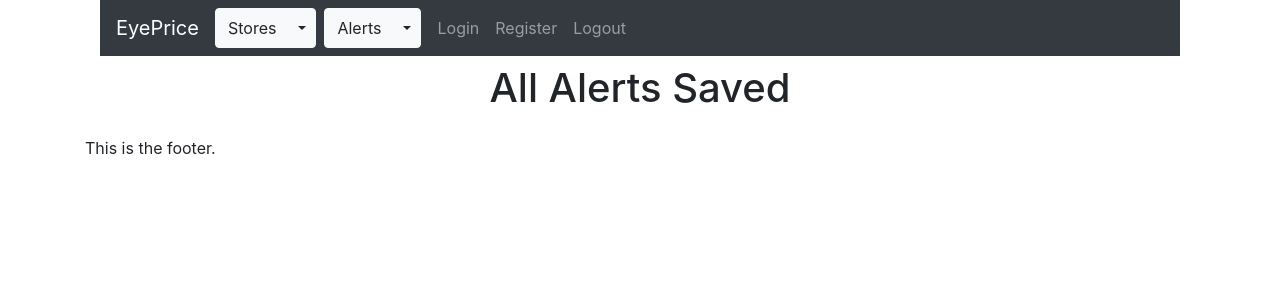
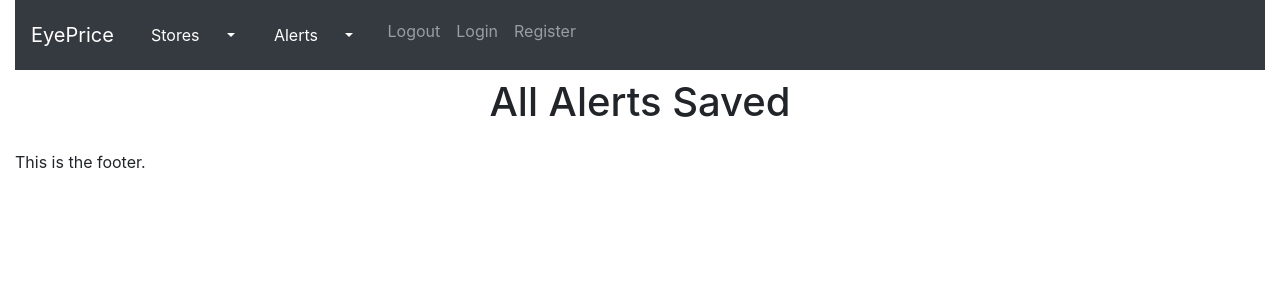
Before and after one commit to hank0cean/EyePrice, a Flask app: page /alerts/ in a window 1280 px wide. Shown: the top 300 px of the page. Run offline with Flask 2, Linux system fonts and the light colour scheme; the visitor is signed in with stand-in values (Sample User, id 1); data that the repository does not hold is empty; some libraries are stand-ins or nearby versions.

Commit message:
navbar update

```diff
--- a/src/templates/base.html
+++ b/src/templates/base.html
@@ -9,10 +9,10 @@
         <title>Title</title>
     </head>
     <body>
-        <div class="container navbar-group">
-            {% include 'navbar.html' %}
-        </div>
-        <div class="container messages-group">
+
+        {% include 'navbar.html' %}
+
+        <div class="container-fluid messages-group">
             {% with messages = get_flashed_messages(with_categories=true) %}
                 {% if messages %}
                     {% for category, message in messages %}
@@ -23,11 +23,11 @@
                 {% endif %}
             {% endwith %}
         </div>
-        <div class="content container body-group" style="display: flex; justify-content: center;">
+        <div class="content container-fluid body-group" style="display: flex; justify-content: center;">
             {% block content %}
             {% endblock %}
         </div>
-        <div class="container footer-group">
+        <div class="container-fluid footer-group">
             {% include 'footer.html' %}
         </div>
 
--- a/src/templates/navbar.html
+++ b/src/templates/navbar.html
@@ -1,15 +1,16 @@
-<div class="container navbar-group">
-    <nav class="navbar navbar-expand-lg navbar-dark bg-dark mb-2">
+<div class="container-fluid">
+    <header class="navbar navbar-expand-sm navbar-dark bg-dark mb-2 bd-navbar">
         <a class="navbar-brand" href='/'>EyePrice</a>
         <button class="navbar-toggler" type="button" data-toggle="collapse" data-target="#navbarNavAltMarkup"
-                aria-controls="navbarNavAltMarkup" aria-expanded="false" aria-label="Toggle navigation">
+                aria-controls="navbarNavAltMarkup" aria-expanded="true" aria-label="Toggle navigation">
             <span class="navbar-toggler-icon"></span>
         </button>
         <div id="navbarNavAltMarkup" class="collapse navbar-collapse">
-            <div class="navbar-nav">
-                <div class="btn-group mr-2">
-                    <button class="btn btn-light" type="button" href="{{ url_for('stores.all_stores')}}">Stores</button>
-                    <button type="button" class="btn btn-light dropdown-toggle dropdown-toggle-split" data-toggle="dropdown" aria-haspopup="true" aria-expanded="false">
+            <div class="navbar-nav-scroll">
+                <ul class="navbar-nav mr-auto">
+                    <li class="nav-item dropdown m-2">
+                        <button class="btn btn-dark" type="button" href="{{ url_for('stores.all_stores')}}">Stores</button>
+                        <button type="button" class="btn btn-dark dropdown-toggle dropdown-toggle-split" data-toggle="dropdown" aria-haspopup="true" aria-expanded="false">
                             <span class="sr-only">Toggle Dropdown</span>
                         </button>
                         <div class="dropdown-menu dropdown-menu-left dropdown-menu-sm-right">
@@ -17,22 +18,31 @@
                             <div class="dropdown-divider"></div>
                             <a class="dropdown-item" href="{{ url_for('stores.all_stores') }}">Browse All</a>
                         </div>
-                </div>
-                <div class="btn-group mr-2">
-                    <button class="btn btn-light" type="button" href="{{ url_for('alerts.all_alerts')}}">Alerts</button>
-                    <button type="button" class="btn btn-light dropdown-toggle dropdown-toggle-split" data-toggle="dropdown" aria-haspopup="true" aria-expanded="false">
+                    </li>
+                    <li class="nav-item dropdown m-2">
+                        <button class="btn btn-dark" type="button" href="{{ url_for('alerts.all_alerts')}}">Alerts</button>
+                        <button type="button" class="btn btn-dark dropdown-toggle dropdown-toggle-split" data-toggle="dropdown" aria-haspopup="true" aria-expanded="false">
                             <span class="sr-only">Toggle Dropdown</span>
                         </button>
-                    <div class="dropdown-menu dropdown-menu-left dropdown-menu-sm-right">
+                        <div class="dropdown-menu dropdown-menu-lg-left">
                             <a class="dropdown-item" href="{{ url_for('alerts.new_alert') }}">New Alert</a>
                             <div class="dropdown-divider"></div>
                             <a class="dropdown-item" href="{{ url_for('alerts.all_alerts') }}">Browse All</a>
                         </div>
+                    </li>
+                </ul>
             </div>
-                <a class="nav-item nav-link" href="/users/login">Login</a>
-                <a class="nav-item nav-link" href="/users/register">Register</a>
-                <a class="nav-item nav-link" href="/users/logout">Logout</a>
+            <ul class="navbar-nav mb-2 ml-2">
+                <li class="nav-item">
+                    <a class="nav-link" href="/users/logout">Logout</a>
+                </li>
+                <li class="nav-item">
+                    <a class="nav-link" href="/users/login">Login</a>
+                </li>
+                <li class="nav-item">
+                    <a class="nav-link" href="/users/register">Register</a>
+                </li>
+            </ul>
         </div>
+    </header>
 </div>
-    </nav>
-</div>
```
Lines whose indentation alone changed are shown as unchanged.
